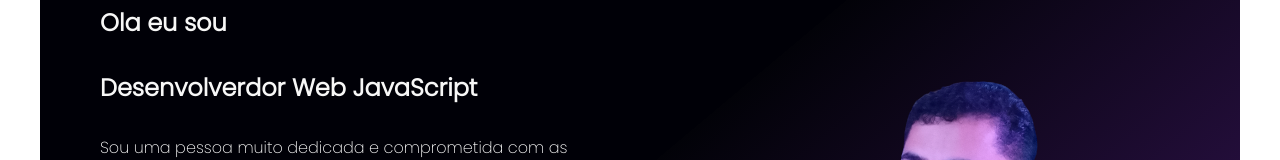
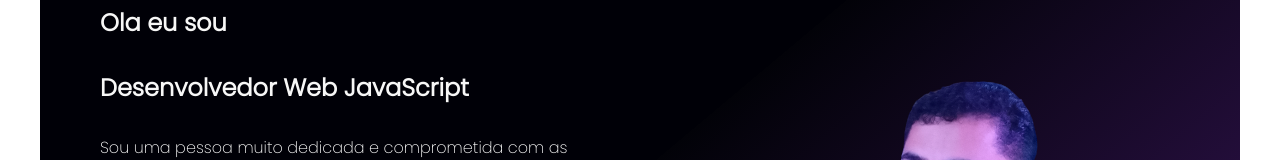
Before and after one commit to luan0710/MeuPortfolio, a plain HTML site: page index.html in a window 1280 px wide. Shown: the part 242-402 px from the top of the page. Drawn offline with Linux system fonts and the light colour scheme.

Commit message:
atualização do H2 index.html

```diff
--- a/index.html
+++ b/index.html
@@ -24,7 +24,7 @@
     <section aria-label="seção curriculo dowload Luan" class="section-div">
         <div>
             <h2>Ola eu sou</h2>
-            <h2>Desenvolverdor Web JavaScript</h2>
+            <h2>Desenvolvedor Web JavaScript</h2>
             <p>Sou uma pessoa muito dedicada e comprometida com as atribuições que são dadas a mim. Me disponho a me aperfeiçoar no que for necessário.</p>
             <a href="#">Dowload CV</a>
         </div>
```
